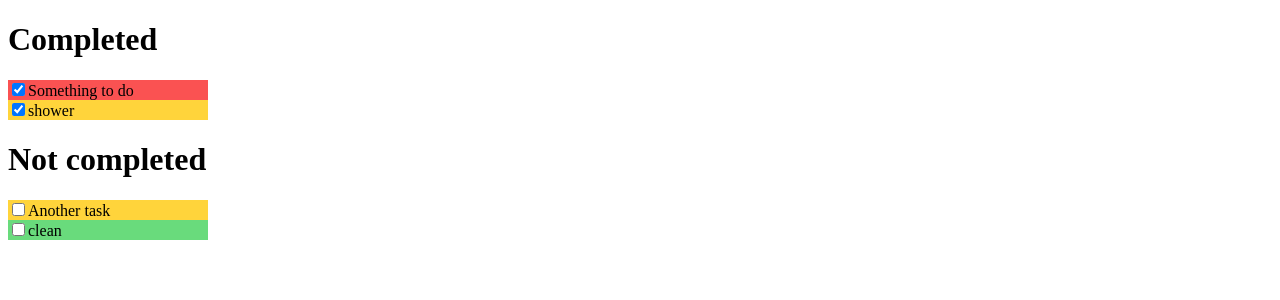
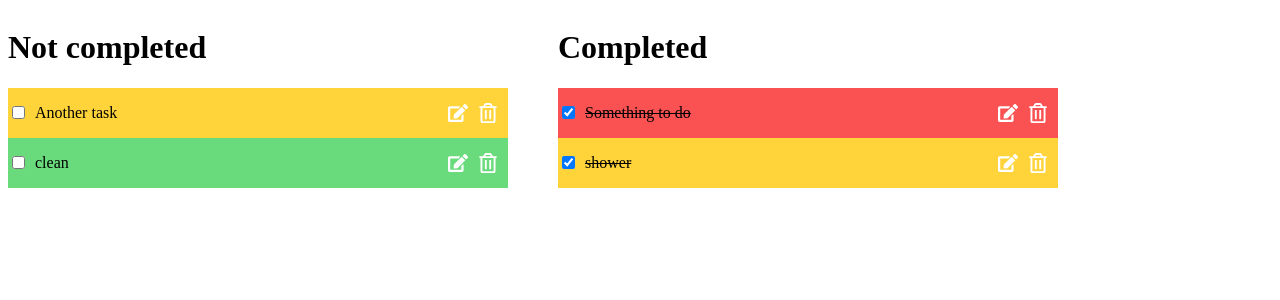
Before and after one commit to qbitech-solutions/Zadatak-za-praksu, a React (Vite) app: page / in a window 1280 px wide. Shown: the top 300 px of the page. Built offline with nearby package versions, Linux system fonts and the light colour scheme; data requests are answered from the project's data file.

Commit message:
Added styles and checkbox change

```diff
--- a/package.json
+++ b/package.json
@@ -16,6 +16,7 @@
     "json-server": "^0.17.4",
     "react": "^18.2.0",
     "react-dom": "^18.2.0",
+    "react-icons": "^5.0.1",
     "styled-components": "^6.1.8"
   },
   "devDependencies": {
--- a/src/components/TodoItems/TodoItems.styled.ts
+++ b/src/components/TodoItems/TodoItems.styled.ts
@@ -1,12 +1,40 @@
+import { FaEdit, FaRegTrashAlt } from "react-icons/fa";
 import styled from "styled-components";
 
 interface StyledTodoItemProps {
   priority: "red" | "yellow" | "green";
+  completed: boolean | number;
 }
 
 export const StyledTodoItem = styled.div<StyledTodoItemProps>`
+  width: 500px;
+  height: 50px;
+  display: flex;
+  justify-content: space-between;
+  align-items: center;
   background-color: ${(props) => getPriorityColor(props.priority)};
-  width: 200px;
+  text-decoration: ${(props) => (props.completed ? "line-through" : "none")};
+  input {
+    margin-right: 10px;
+  }
+
+  div {
+    flex-grow: 1;
+  }
+`;
+
+export const StyledFaEdit = styled(FaEdit)`
+  width: 20px;
+  height: 20px;
+  color: #fff;
+  margin-right: 10px;
+`;
+
+export const StyledFaRegTrashAlt = styled(FaRegTrashAlt)`
+  width: 20px;
+  height: 20px;
+  color: #fff;
+  margin-right: 10px;
 `;
 
 const getPriorityColor = (priority: "red" | "yellow" | "green") => {
--- a/src/components/TodoItems/TodoItems.tsx
+++ b/src/components/TodoItems/TodoItems.tsx
@@ -1,15 +1,21 @@
 import { TodoItemsProps } from "../../types";
-import { StyledTodoItem } from "./TodoItems.styled";
+import {
+  StyledFaEdit,
+  StyledFaRegTrashAlt,
+  StyledTodoItem,
+} from "./TodoItems.styled";
 
 const TodoItems = ({ todo, onCheckboxChange }: TodoItemsProps) => {
   return (
-    <StyledTodoItem priority={todo.priority}>
+    <StyledTodoItem priority={todo.priority} completed={+todo.completed}>
       <input
         type="checkbox"
         checked={todo.completed}
         onChange={() => onCheckboxChange(todo.id)}
       />
-      {todo.task}
+      <div>{todo.task}</div>
+      <StyledFaEdit />
+      <StyledFaRegTrashAlt />
     </StyledTodoItem>
   );
 };
--- a/src/components/TodoList/TodoList.styled.ts
+++ b/src/components/TodoList/TodoList.styled.ts
@@ -0,0 +1,6 @@
+import styled from "styled-components";
+
+export const StyledTodoList = styled.div`
+  display: flex;
+  gap: 50px;
+`;
--- a/src/components/TodoList/TodoList.tsx
+++ b/src/components/TodoList/TodoList.tsx
@@ -3,10 +3,14 @@ import TodoItems from "../TodoItems/TodoItems";
 import axios from "axios";
 import config from "../../config";
 import { Todo } from "../../types";
+import { StyledTodoList } from "./TodoList.styled";
 
 const TodoList = () => {
   const [completedTodo, setCompletedTodo] = useState<Todo[]>([]);
   const [notCompletedTodo, setNotCompletedTodo] = useState<Todo[]>([]);
+  const [checkboxClickTime, setCheckboxClickTime] = useState<number | null>(
+    null
+  );
 
   useEffect(() => {
     axios
@@ -16,35 +20,63 @@ const TodoList = () => {
         setNotCompletedTodo(res.data.filter((todo: Todo) => !todo.completed));
       })
       .catch(console.error);
-  }, []);
+  }, [checkboxClickTime]);
+
+  const handleCheckboxChange = async (id: number) => {
+    try {
+      const todoToUpdate =
+        completedTodo.find((todo) => todo.id === id) ||
+        notCompletedTodo.find((todo) => todo.id === id);
+
+      if (todoToUpdate) {
+        const updatedStatus = !todoToUpdate.completed;
+
+        await axios.patch(`${config.apiUrl}/${id}`, {
+          completed: updatedStatus,
+        });
+
+        setCompletedTodo((prev) =>
+          updatedStatus
+            ? [...prev, todoToUpdate]
+            : prev.filter((t) => t.id !== id)
+        );
+
+        setNotCompletedTodo((prev) =>
+          updatedStatus
+            ? prev.filter((t) => t.id !== id)
+            : [...prev, todoToUpdate]
+        );
+
+        setCheckboxClickTime(Date.now());
+      }
+    } catch (error) {
+      console.error(error);
+    }
+  };
 
   return (
-    <>
+    <StyledTodoList>
+      <div>
+        <h1>Not completed</h1>
+        {notCompletedTodo.map((todo) => (
+          <TodoItems
+            key={todo.id}
+            todo={todo}
+            onCheckboxChange={() => handleCheckboxChange(todo.id)}
+          />
+        ))}
+      </div>
       <div>
         <h1>Completed</h1>
         {completedTodo.map((todo) => (
           <TodoItems
             key={todo.id}
             todo={todo}
-            onCheckboxChange={() => {
-              console.log("test");
-            }}
+            onCheckboxChange={() => handleCheckboxChange(todo.id)}
           />
         ))}
       </div>
-      <div>
-        <h1>Not completed</h1>
-        {notCompletedTodo.map((todo) => (
-          <TodoItems
-            key={todo.id}
-            todo={todo}
-            onCheckboxChange={() => {
-              console.log("test");
-            }}
-          />
-        ))}
-      </div>
-    </>
+    </StyledTodoList>
   );
 };
 
```
Also changed, not shown: data/TodoList.json (line endings or trailing spaces), 1 other file (tests, documents, lock files or other folders).
